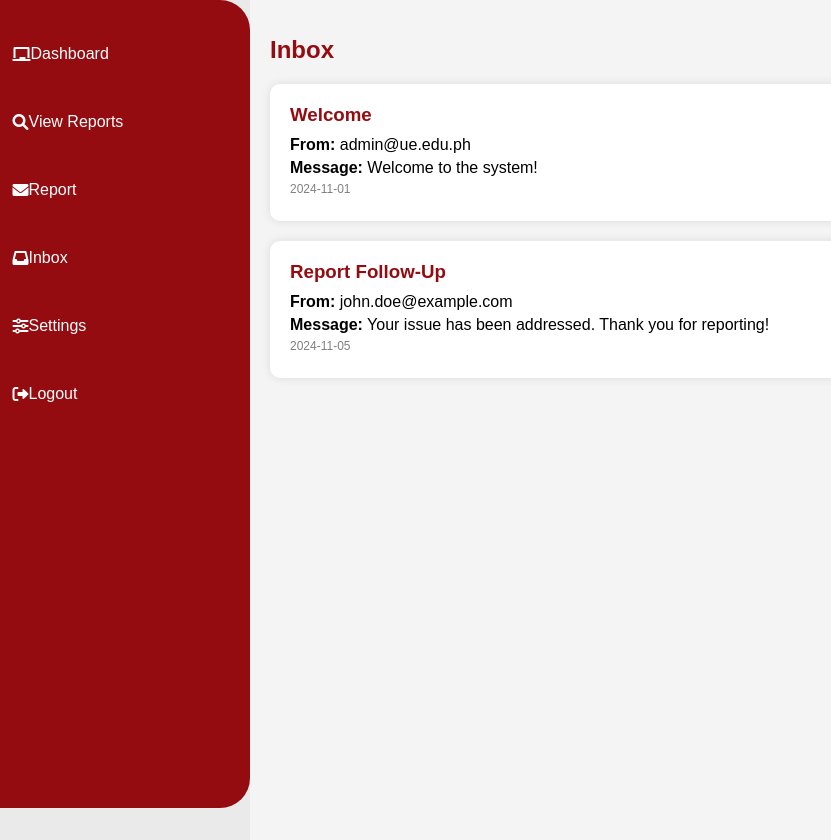
After one commit to kdeguzman24/project-chowking, a PHP site: page /ueue/inbox.php in a window 1280 px wide. The commit adds this page. Shown: the whole page, without its empty margins (0-831 px from the left). Run offline with PHP 8.4, Linux system fonts and the light colour scheme; a user stored in the database is signed in.

Commit message:
created inbox

```diff
--- a/ueue/dashboard.php
+++ b/ueue/dashboard.php
@@ -458,7 +458,7 @@ if ($reportsTodayResult) {
         <a href="dashboard.php"><i class="fa-solid fa-chalkboard"></i> <span>Dashboard</span></a>
         <a href="students.php"><i class="fa-regular fa-user"></i> <span>Students</span></a>
         <a href="adminReport.php"><i class="fa-solid fa-magnifying-glass"></i> <span>View Reports</span></a>
-        <a href="statistics.php"><i class="fa-solid fa-chart-gantt"></i> <span>Statistics</span></a>
+        <a href="inbox.php"><i class="fa-solid fa-envelope"></i> <span>Inbox</span></a>
         <a href="settings.php"><i class="fas fa-sliders-h"></i> <span>Settings</span></a>
         <a href="index.php"><i class="fas fa-sign-out-alt"></i> <span>Logout</span></a>
     </nav>
--- /dev/null
+++ b/ueue/inbox.php
@@ -0,0 +1,150 @@
+<?php
+session_start();
+
+// Check if user is logged in by verifying session variable
+if (!isset($_SESSION['email'])) {
+    echo json_encode(['success' => false, 'error' => 'User not logged in']);
+    exit();
+}
+
+// Fetch the logged-in user's email
+$email = $_SESSION['email'];
+
+// Placeholder for retrieving messages
+// In a real implementation, fetch messages from the database for the logged-in user
+$messages = [
+    [
+        'sender' => 'admin@ue.edu.ph',
+        'subject' => 'Welcome',
+        'message' => 'Welcome to the system!',
+        'date' => '2024-11-01'
+    ],
+    [
+        'sender' => 'john.doe@example.com',
+        'subject' => 'Report Follow-Up',
+        'message' => 'Your issue has been addressed. Thank you for reporting!',
+        'date' => '2024-11-05'
+    ]
+];
+?>
+<!DOCTYPE html>
+<html lang="en">
+<head>
+    <meta charset="UTF-8">
+    <meta name="viewport" content="width=device-width, initial-scale=1.0">
+    <title>Inbox</title>
+    <!-- FontAwesome Icons -->
+    <link rel="stylesheet" href="https://cdnjs.cloudflare.com/ajax/libs/font-awesome/6.0.0-beta3/css/all.min.css">
+    <style>
+        /* Sidebar and Main Content Styling (reused from previous code) */
+        body {
+            font-family: Arial, sans-serif;
+            margin: 0;
+            padding: 0;
+            display: flex;
+            height: 100vh;
+            overflow: hidden;
+            background-color: #eaeaea;
+        }
+
+        .sidebar {
+            height: 96%;
+            width: 250px;
+            position: fixed;
+            top: 0;
+            left: 0;
+            background-color: #940b10;
+            padding: 20px 0;
+            display: flex;
+            flex-direction: column;
+            align-items: center;
+            border-top-right-radius: 30px;
+            border-bottom-right-radius: 30px;
+        }
+
+        .sidebar a {
+            padding: 15px 20px;
+            text-decoration: none;
+            font-size: 16px;
+            color: white;
+            display: flex;
+            align-items: center;
+            justify-content: flex-start;
+            width: 90%;
+            border-radius: 5px;
+            transition: background 0.3s, transform 0.2s;
+            margin: 10px 0;
+        }
+
+        .sidebar a:hover {
+            background-color: #b13333;
+            transform: scale(1.05);
+        }
+
+        .main-content {
+            margin-left: 250px;
+            padding: 20px;
+            flex-grow: 1;
+            background-color: #f4f4f4;
+            height: 100vh;
+            overflow-y: auto;
+        }
+
+        h1 {
+            color: #940b10;
+            font-size: 24px;
+            margin-bottom: 20px;
+        }
+
+        .message-box {
+            background-color: white;
+            padding: 20px;
+            border-radius: 10px;
+            box-shadow: 0 0 10px rgba(0, 0, 0, 0.1);
+            margin-bottom: 20px;
+        }
+
+        .message-box h3 {
+            margin: 0 0 10px;
+            color: #940b10;
+        }
+
+        .message-box p {
+            margin: 5px 0;
+        }
+
+        .message-box .date {
+            font-size: 12px;
+            color: gray;
+        }
+    </style>
+</head>
+<body>
+    <!-- Sidebar -->
+    <div class="sidebar">
+        <a href="students_db.php"><i class="fa-solid fa-chalkboard"></i> <span>Dashboard</span></a>
+        <a href="viewReport.php"><i class="fa-solid fa-magnifying-glass"></i> <span>View Reports</span></a>
+        <a href="students_rep.php"><i class="fa-solid fa-envelope"></i> <span>Report</span></a>
+        <a href="inbox.php"><i class="fa-solid fa-inbox"></i> <span>Inbox</span></a>
+        <a href="students_sett.php"><i class="fas fa-sliders-h"></i> <span>Settings</span></a>
+        <a href="index.php"><i class="fas fa-sign-out-alt"></i> <span>Logout</span></a>
+    </div>
+
+    <!-- Main Content -->
+    <div class="main-content">
+        <h1>Inbox</h1>
+        <?php if (empty($messages)): ?>
+            <p>No messages found.</p>
+        <?php else: ?>
+            <?php foreach ($messages as $message): ?>
+                <div class="message-box">
+                    <h3><?php echo htmlspecialchars($message['subject']); ?></h3>
+                    <p><strong>From:</strong> <?php echo htmlspecialchars($message['sender']); ?></p>
+                    <p><strong>Message:</strong> <?php echo htmlspecialchars($message['message']); ?></p>
+                    <p class="date"><?php echo htmlspecialchars($message['date']); ?></p>
+                </div>
+            <?php endforeach; ?>
+        <?php endif; ?>
+    </div>
+</body>
+</html>
--- a/ueue/settings.php
+++ b/ueue/settings.php
@@ -495,9 +495,7 @@ $email = $_SESSION['email'];
         <a href="dashboard.php"><i class="fa-solid fa-chalkboard"></i> <span>Dashboard</span></a>
         <a href="students.php"><i class="fa-regular fa-user"></i> <span>Students</span></a>
         <a href="adminReport.php"><i class="fa-solid fa-magnifying-glass"></i> <span>View Reports</span></a>
-        <a href="statistics.php"><i class="fa-solid fa-chart-gantt"></i> <span>Statistics</span></a>
         <a href="settings.php"><i class="fas fa-sliders-h"></i> <span>Settings</span></a>
-        <a href="notifications.php"><i class="fas fa-bell"></i> <span>Notifications</span></a>
         <a href="index.php"><i class="fas fa-sign-out-alt"></i> <span>Logout</span></a>
     </div>
 
--- a/ueue/students_db.php
+++ b/ueue/students_db.php
@@ -457,8 +457,8 @@ if ($reportsTodayResult) {
         </div>
         <a href="students_db.php"><i class="fa-solid fa-chalkboard"></i> <span>Dashboard</span></a>
         <a href="viewReport.php"><i class="fa-solid fa-magnifying-glass"></i> <span>View Reports</span></a>
-        <a href="students_stats.php"><i class="fa-solid fa-chart-gantt"></i> <span>Statistics</span></a>
-        <a href="students_rep.php"><i class="fa-solid fa-envelope"></i> <span>Report</span></a>
+        <a href="students_rep.php"><i class="fa-solid fa-pen-to-square"></i> <span>Report</span></a>
+        <a href="inbox.php"><i class="fa-solid fa-envelope"></i> <span>Inbox</span></a>
         <a href="students_sett.php"><i class="fas fa-sliders-h"></i> <span>Settings</span></a>
         <a href="index.php"><i class="fas fa-sign-out-alt"></i> <span>Logout</span></a>
     </nav>
--- a/ueue/students_sett.php
+++ b/ueue/students_sett.php
@@ -507,8 +507,6 @@ $username = $_SESSION['username'];
         </div>
         <a href="students_db.php"><i class="fa-solid fa-chalkboard" aria-hidden="true"></i> <span>Dashboard</span></a>
         <a href="viewReport.php"><i class="fa-solid fa-magnifying-glass"></i> <span>View Reports</span></a>
-        <a href="students_stats.php"><i class="fa-solid fa-chart-gantt" aria-hidden="true"></i>
-            <span>Statistics</span></a>
         <a href="students_rep.php"><i class="fa-solid fa-envelope" aria-hidden="true"></i> <span>Report</span></a>
         <a href="students_sett.php"><i class="fas fa-sliders-h" aria-hidden="true"></i> <span>Settings</span></a>
         <a href="index.php"><i class="fas fa-sign-out-alt" aria-hidden="true"></i> <span>Logout</span></a>
```
